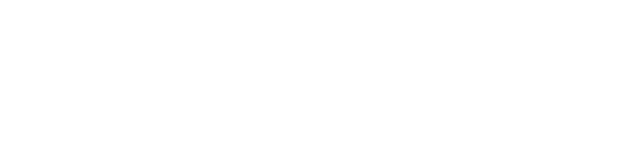
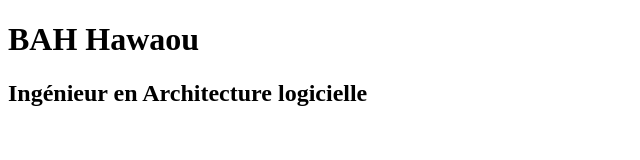
Before and after one commit to hawizbah56-glitch/mon-cv, a plain HTML site: page index.html in a window 1280 px wide. Shown: the whole page, without its empty margins (0-640 px from the left). Drawn offline with Linux system fonts and the light colour scheme.

Commit message:
mise en place de la section titre

```diff
--- a/index.html
+++ b/index.html
@@ -7,6 +7,9 @@
     <link rel="stylesheet" href="style.css">
 </head>
 <body>
-
+    <header>
+        <h1>BAH Hawaou</h1>
+        <h2>Ingénieur en Architecture logicielle</h2>
+    </header>
 </body>
 </html>
```
